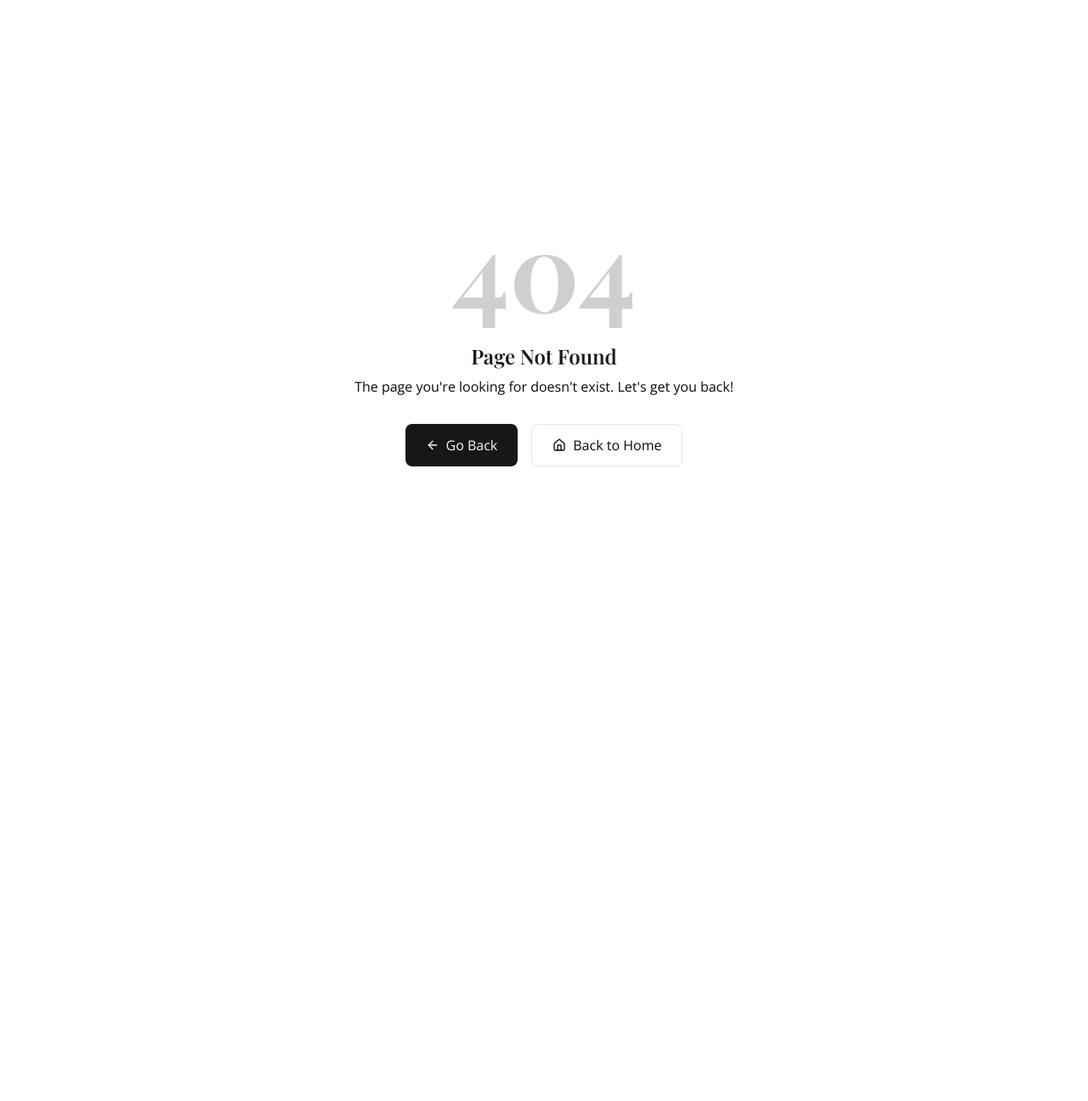
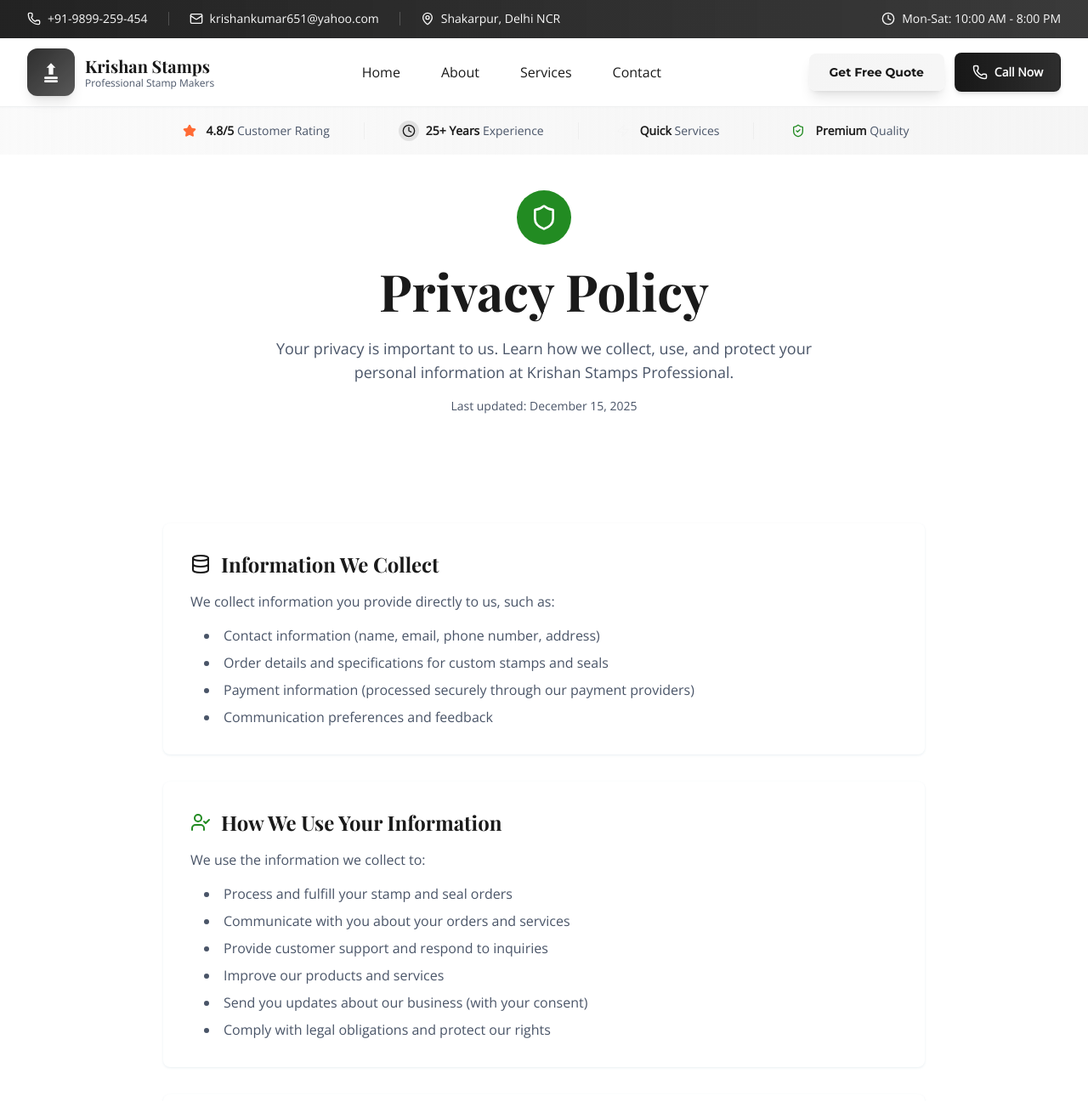
Before and after one commit to dariogeorge21/krishan-stamps, a Next.js app: page /privacy-policy in a window 1280 px wide. Before the commit this address had no page. Shown: the top 1296 px of the page at 85% size. Before the commit the page ends 800 px from the top, so only its background shows below. Built offline with nearby package versions, Linux system fonts and the light colour scheme.

Commit message:
feat: Add Privacy Policy page and interactive component for user information

```diff
--- /dev/null
+++ b/app/privacy-policy/components/PrivacyPolicyInteractive.tsx
@@ -0,0 +1,195 @@
+'use client';
+
+import { useState, useEffect } from 'react';
+import Header from '@/components/Header';
+import Footer from '@/components/Footer';
+import { Shield, Eye, Lock, UserCheck, Database, Mail } from 'lucide-react';
+
+export default function PrivacyPolicyInteractive() {
+  const [isHydrated, setIsHydrated] = useState(false);
+
+  useEffect(() => {
+    setIsHydrated(true);
+  }, []);
+
+  if (!isHydrated) {
+    return (
+      <div className="min-h-screen bg-background">
+        <Header />
+        <div className="pt-32 pb-16">
+          <div className="container mx-auto px-4">
+            <div className="animate-pulse space-y-8">
+              <div className="h-12 bg-muted rounded w-3/4 mx-auto" />
+              <div className="h-6 bg-muted rounded w-1/2 mx-auto" />
+              <div className="space-y-4 mt-12">
+                {[1, 2, 3, 4, 5].map((i) => (
+                  <div key={i} className="h-32 bg-muted rounded" />
+                ))}
+              </div>
+            </div>
+          </div>
+        </div>
+      </div>
+    );
+  }
+
+  return (
+    <div className="min-h-screen bg-background">
+      <Header />
+      <main className="pt-20 mt-20">
+        {/* Hero Section */}
+        <section className="py-16 bg-gradient-to-b from-surface to-background">
+          <div className="container mx-auto px-4 lg:px-8">
+            <div className="max-w-4xl mx-auto text-center">
+              <div className="flex justify-center mb-6">
+                <div className="w-16 h-16 bg-trust rounded-full flex items-center justify-center">
+                  <Shield className="w-8 h-8 text-trust-foreground" />
+                </div>
+              </div>
+              <h1 className="font-headline text-4xl md:text-5xl lg:text-6xl font-bold text-text-primary mb-6">
+                Privacy Policy
+              </h1>
+              <p className="font-body text-lg text-text-secondary max-w-2xl mx-auto">
+                Your privacy is important to us. Learn how we collect, use, and protect your personal information at Krishan Stamps Professional.
+              </p>
+              <p className="font-body text-sm text-text-secondary mt-4">
+                Last updated: December 15, 2025
+              </p>
+            </div>
+          </div>
+        </section>
+
+        {/* Content Section */}
+        <section className="py-16">
+          <div className="container mx-auto px-4 lg:px-8">
+            <div className="max-w-4xl mx-auto">
+              <div className="grid grid-cols-1 gap-8">
+
+                {/* Information We Collect */}
+                <div className="bg-card rounded-lg p-8 shadow-brand">
+                  <div className="flex items-center mb-4">
+                    <Database className="w-6 h-6 text-primary mr-3" />
+                    <h2 className="font-headline text-2xl font-bold text-text-primary">
+                      Information We Collect
+                    </h2>
+                  </div>
+                  <div className="font-body text-text-secondary space-y-4">
+                    <p>We collect information you provide directly to us, such as:</p>
+                    <ul className="list-disc list-inside space-y-2 ml-4">
+                      <li>Contact information (name, email, phone number, address)</li>
+                      <li>Order details and specifications for custom stamps and seals</li>
+                      <li>Payment information (processed securely through our payment providers)</li>
+                      <li>Communication preferences and feedback</li>
+                    </ul>
+                  </div>
+                </div>
+
+                {/* How We Use Information */}
+                <div className="bg-card rounded-lg p-8 shadow-brand">
+                  <div className="flex items-center mb-4">
+                    <UserCheck className="w-6 h-6 text-success mr-3" />
+                    <h2 className="font-headline text-2xl font-bold text-text-primary">
+                      How We Use Your Information
+                    </h2>
+                  </div>
+                  <div className="font-body text-text-secondary space-y-4">
+                    <p>We use the information we collect to:</p>
+                    <ul className="list-disc list-inside space-y-2 ml-4">
+                      <li>Process and fulfill your stamp and seal orders</li>
+                      <li>Communicate with you about your orders and services</li>
+                      <li>Provide customer support and respond to inquiries</li>
+                      <li>Improve our products and services</li>
+                      <li>Send you updates about our business (with your consent)</li>
+                      <li>Comply with legal obligations and protect our rights</li>
+                    </ul>
+                  </div>
+                </div>
+
+                {/* Information Sharing */}
+                <div className="bg-card rounded-lg p-8 shadow-brand">
+                  <div className="flex items-center mb-4">
+                    <Eye className="w-6 h-6 text-warning mr-3" />
+                    <h2 className="font-headline text-2xl font-bold text-text-primary">
+                      Information Sharing
+                    </h2>
+                  </div>
+                  <div className="font-body text-text-secondary space-y-4">
+                    <p>We do not sell, trade, or rent your personal information to third parties. We may share your information only in the following circumstances:</p>
+                    <ul className="list-disc list-inside space-y-2 ml-4">
+                      <li>With service providers who help us operate our business (payment processors, shipping companies)</li>
+                      <li>When required by law or to protect our legal rights</li>
+                      <li>In case of a business transfer or merger (with prior notice)</li>
+                      <li>With your explicit consent for specific purposes</li>
+                    </ul>
+                  </div>
+                </div>
+
+                {/* Data Security */}
+                <div className="bg-card rounded-lg p-8 shadow-brand">
+                  <div className="flex items-center mb-4">
+                    <Lock className="w-6 h-6 text-craftsmanship mr-3" />
+                    <h2 className="font-headline text-2xl font-bold text-text-primary">
+                      Data Security
+                    </h2>
+                  </div>
+                  <div className="font-body text-text-secondary space-y-4">
+                    <p>We implement appropriate security measures to protect your personal information:</p>
+                    <ul className="list-disc list-inside space-y-2 ml-4">
+                      <li>Secure storage of physical customer records</li>
+                      <li>Encrypted transmission of sensitive data</li>
+                      <li>Limited access to personal information by authorized personnel only</li>
+                      <li>Regular review and update of our security practices</li>
+                    </ul>
+                  </div>
+                </div>
+
+                {/* Your Rights */}
+                <div className="bg-card rounded-lg p-8 shadow-brand">
+                  <div className="flex items-center mb-4">
+                    <UserCheck className="w-6 h-6 text-trust mr-3" />
+                    <h2 className="font-headline text-2xl font-bold text-text-primary">
+                      Your Rights
+                    </h2>
+                  </div>
+                  <div className="font-body text-text-secondary space-y-4">
+                    <p>You have the right to:</p>
+                    <ul className="list-disc list-inside space-y-2 ml-4">
+                      <li>Access and review your personal information</li>
+                      <li>Request correction of inaccurate information</li>
+                      <li>Request deletion of your personal information</li>
+                      <li>Opt-out of marketing communications</li>
+                      <li>File a complaint about our privacy practices</li>
+                    </ul>
+                  </div>
+                </div>
+
+                {/* Contact Information */}
+                <div className="bg-accent/10 rounded-lg p-8 border border-accent/20">
+                  <div className="flex items-center mb-4">
+                    <Mail className="w-6 h-6 text-accent mr-3" />
+                    <h2 className="font-headline text-2xl font-bold text-text-primary">
+                      Contact Us About Privacy
+                    </h2>
+                  </div>
+                  <div className="font-body text-text-secondary space-y-4">
+                    <p>If you have any questions about this Privacy Policy or our data practices, please contact us:</p>
+                    <div className="space-y-2">
+                      <p><strong>Email:</strong> krishankumar651@yahoo.com</p>
+                      <p><strong>Phone:</strong> +91-98992-59454</p>
+                      <p><strong>Address:</strong> Shop No.17, Veer Savarkar Block, Shakarpur, Delhi-110092</p>
+                    </div>
+                    <p className="text-sm mt-4">
+                      We will respond to your privacy-related inquiries within 30 days of receipt.
+                    </p>
+                  </div>
+                </div>
+
+              </div>
+            </div>
+          </div>
+        </section>
+      </main>
+      <Footer />
+    </div>
+  );
+}
--- /dev/null
+++ b/app/privacy-policy/page.tsx
@@ -0,0 +1,11 @@
+import type { Metadata } from 'next';
+import PrivacyPolicyInteractive from './components/PrivacyPolicyInteractive';
+
+export const metadata: Metadata = {
+  title: 'Privacy Policy - Krishan Stamps Professional',
+  description: 'Read our privacy policy to understand how Krishan Stamps Professional collects, uses, and protects your personal information when you use our stamping services.',
+};
+
+export default function PrivacyPolicyPage() {
+  return <PrivacyPolicyInteractive />;
+}
```
